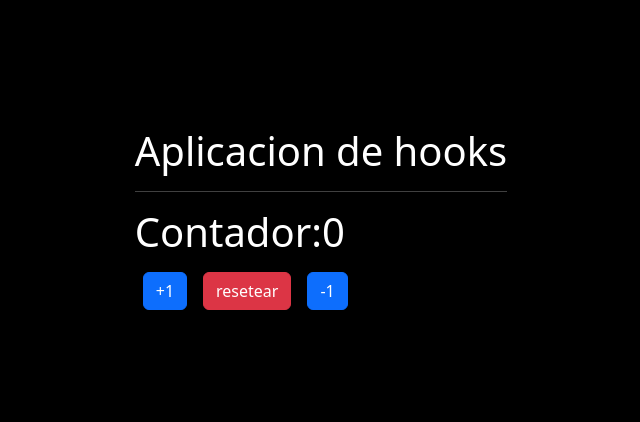
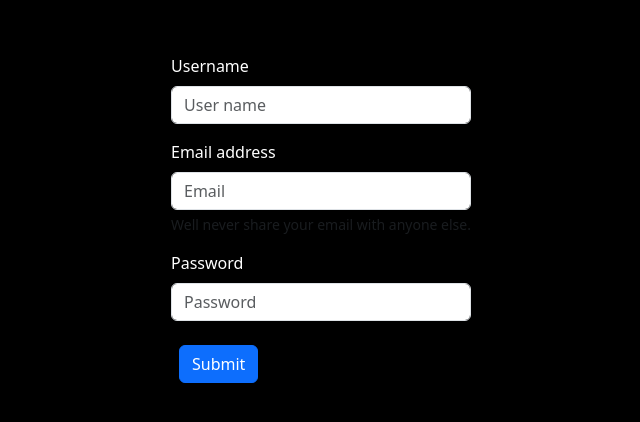
Before and after one commit to noxopio/React, a React (Vite) app in the folder sReact/practice-hoocks-react/: page / in a window 1280 px wide. Shown: the part 178-600 px from the top of the page, without its empty margins (319-959 px from the left). Built offline with nearby package versions, Linux system fonts and the light colour scheme.

Commit message:
formState

```diff
--- /dev/null
+++ b/sReact/practice-hoocks-react/src/components/FormularioComponent.jsx
@@ -0,0 +1,90 @@
+
+import  {useForm}  from "../hooks/useForm"
+export const FormularioComponent = () => {
+
+    const initalForm = {
+        userName: '',
+        email: '',
+        password: ''
+    }
+const {userName,email,password,onInputChange}=useForm(initalForm)
+// const {userName,email,password}=formState
+
+    // const [formstate, setFormstate] = useState({
+
+    //     userName: '',
+    //     email: '',
+    //     password: ''
+
+    // })
+    // const { userName, email, password } = formstate
+
+    // const oninputChange = ({ target }) => {
+    //     const { name, value } = target
+    //     setFormstate({ ...formState, [name]: value })
+    // }
+    const onSubmit = (event) => {
+        event.preventDefault()
+        console.log(userName, email, password);
+
+    }
+
+
+    return (
+        <form onSubmit={onSubmit}>
+            <div className="mb-3">
+                <label
+                    htmlFor="userName"
+                    className="form-label"
+                >
+                    Username
+                </label>
+                <input
+                    type="text"
+                    className="form-control"
+                    name="userName"
+                    placeholder="User name"
+                    value={userName}
+                    onChange={onInputChange}
+                />
+            </div>
+            <div className="mb-3">
+                <label
+                    htmlFor="email"
+                    className="form-label">
+                    Email address
+                </label>
+                <input
+                    type="email"
+                    className="form-control"
+                    name="email"
+                    aria-describedby="emailHelp"
+                    placeholder="Email"
+                    value={email}
+                    onChange={onInputChange}
+
+                />
+                <div name="emailHelp"
+                    className="form-text">Well never share your email with anyone else.</div>
+            </div>
+            <div className="mb-3">
+                <label
+                    htmlFor="password"
+                    className="form-label">Password</label>
+                <input
+                    type="password"
+                    className="form-control"
+                    name="password"
+                    placeholder="Password"
+                    value={password}
+                    onChange={onInputChange}
+                />
+            </div>
+            {/* <div className="mb-3 form-check">
+          <input type="checkbox" className="form-check-input" name="exampleCheck1"/>
+          <label className="form-check-label" htmlFor="exampleCheck1">Check me out</label>
+        </div> */}
+            <button type="submit" className="btn btn-primary" >Submit</button>
+        </form>
+    )
+}
--- /dev/null
+++ b/sReact/practice-hoocks-react/src/hooks/useForm.js
@@ -0,0 +1,19 @@
+import { useState } from "react"
+
+
+export const useForm = (initalForm = {}) => {
+
+
+    const [formState, setFormstate] = useState(initalForm)
+    // const { userName, email, password } = formState
+
+    const onInputChange = ({ target }) => {
+        const { name, value } = target
+        setFormstate({ ...formState, [name]: value })
+    }
+
+    return {
+        ...formState,
+        onInputChange
+    }
+}
--- a/sReact/practice-hoocks-react/src/main.jsx
+++ b/sReact/practice-hoocks-react/src/main.jsx
@@ -1,12 +1,14 @@
 import React from "react";
 import ReactDOM from "react-dom/client";
-import { HooksApp } from "./HooksApp";
+// import { HooksApp } from "./HooksApp";
 import "./index.css";
+import { FormularioComponent } from "./components/FormularioComponent";
 
 ReactDOM.createRoot(document.getElementById("root")).render(
 
   <React.StrictMode>
-    <HooksApp />
+    <FormularioComponent />
+    {/* <HooksApp /> */}
   </React.StrictMode>
 
 
```
